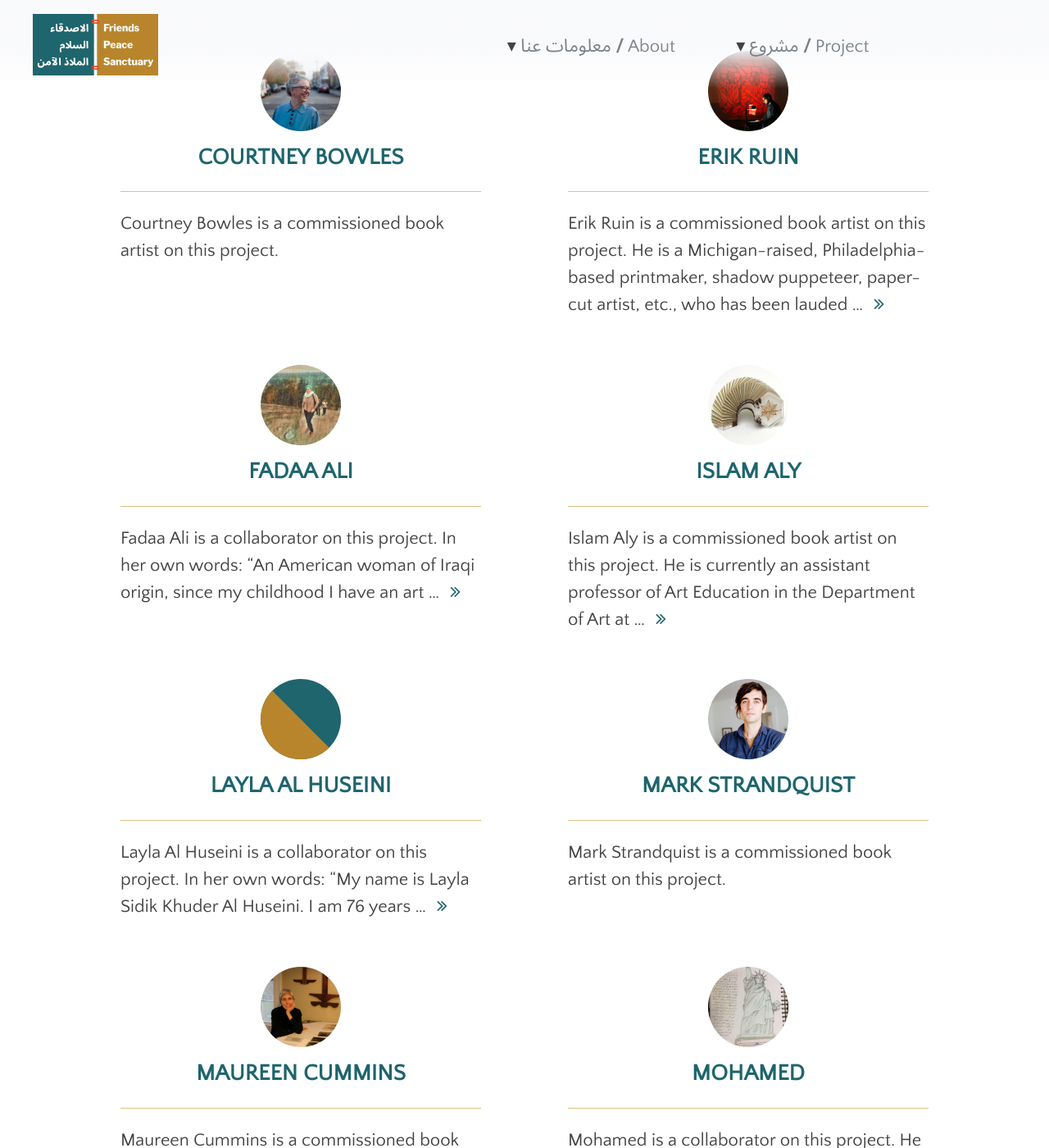
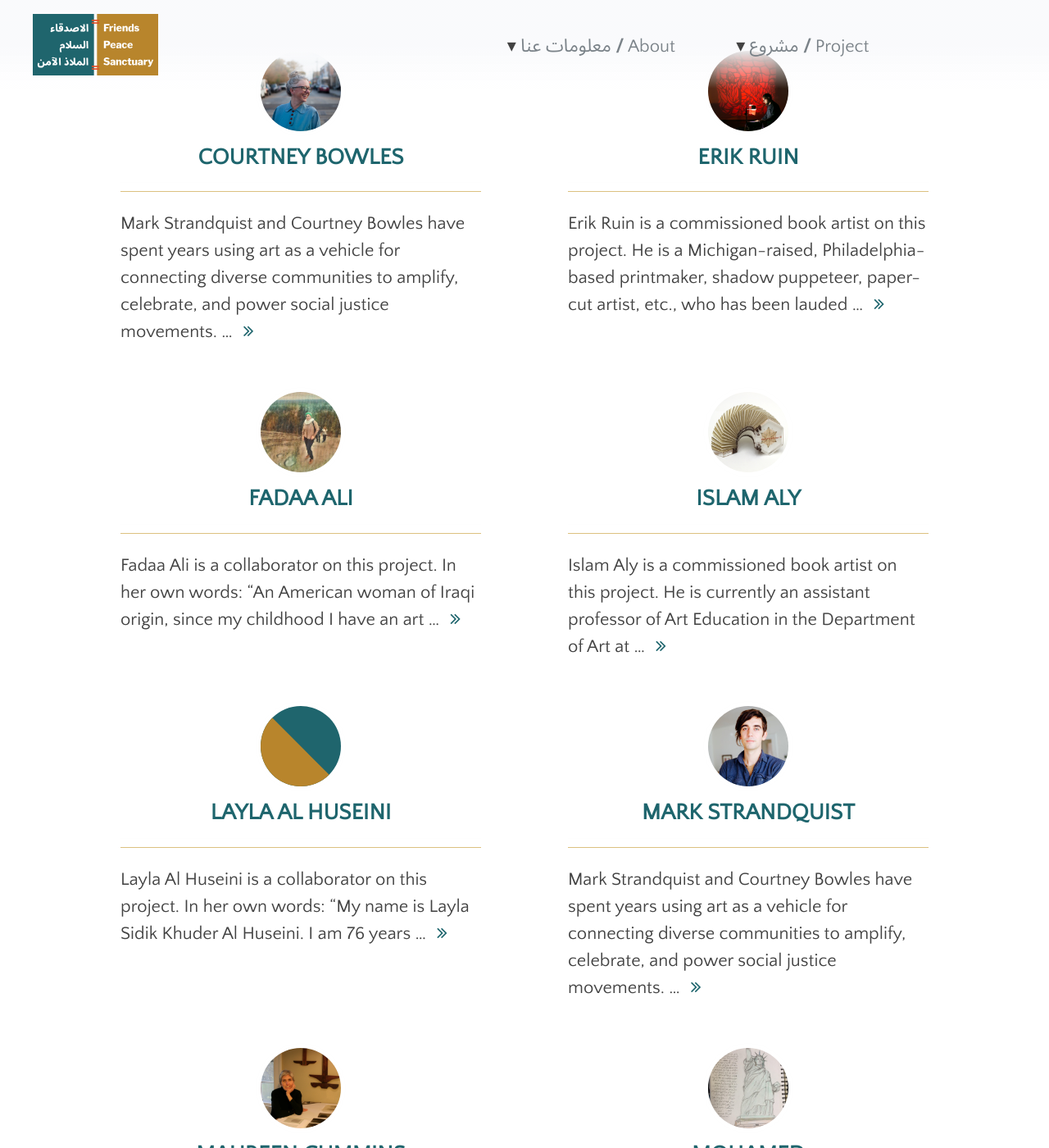
Before and after one commit to swat-ds/fps.swarthmore.edu, a Jekyll site: the page built from _pages/artists.md, in a window 1280 px wide and 1400 px high, scrolled down 630 px. Shown: the whole window at 82% size. Built offline with Jekyll 4.4.1, drawn with Linux system fonts in a browser that asks for light colours; part of the change alters nothing that is shown.

Commit message:
adds expanded mark/courtney bio

```diff
--- a/_data/authors.yml
+++ b/_data/authors.yml
@@ -22,7 +22,8 @@ Ali Salman:
 
 Courtney Bowles:
   name: Courtney Bowles
-  bio: Courtney Bowles is a commissioned book artist on this project.
+  bio: >
+    Mark Strandquist and Courtney Bowles have spent years using art as a vehicle for connecting diverse communities to amplify, celebrate, and power social justice movements. Their projects combine organizing strategies and urgently needed services, with collaborative, poetic, and performative actions that connect diverse and often antagonistic actors (abolitionists, police departments, service providers, and those impacted by the criminal justice system) to not only imagine more just and beautiful worlds, but to try and build them. They have received multiple awards, fellowships, national residencies, and reached wide audiences through the NY Times, NPR, the Guardian, the Washington Post, PBS NewsHour, and VICE. Their work has been exhibited at Project Row Houses, Philadelphia Museum of Art, Virginia Museum of Fine Art, and galleries across the country. Their work has been seen and engaged by tens of thousands of people through exhibits in legal clinics, parades, church basements, conferences, state legislatures, and many other non-traditional art spaces. They currently direct the People’s Paper Co-op in Philadelphia, PA, the Performing Statistics project in Richmond, VA and In 2017, building on a fellowship from A Blade of Grass, they received the Open Societies Moving Walls grant to expand the ongoing project, The Reentry Think Tank.
   avatar: CourtneyBowlesbio-sq.jpg
   url: http://www.peoplespaperco-op.com/
 
@@ -58,7 +59,8 @@ Layla Al Huseini:
 
 Mark Strandquist:
   name: Mark Strandquist
-  bio: Mark Strandquist is a commissioned book artist on this project.
+  bio: >
+     Mark Strandquist and Courtney Bowles have spent years using art as a vehicle for connecting diverse communities to amplify, celebrate, and power social justice movements. Their projects combine organizing strategies and urgently needed services, with collaborative, poetic, and performative actions that connect diverse and often antagonistic actors (abolitionists, police departments, service providers, and those impacted by the criminal justice system) to not only imagine more just and beautiful worlds, but to try and build them. They have received multiple awards, fellowships, national residencies, and reached wide audiences through the NY Times, NPR, the Guardian, the Washington Post, PBS NewsHour, and VICE. Their work has been exhibited at Project Row Houses, Philadelphia Museum of Art, Virginia Museum of Fine Art, and galleries across the country. Their work has been seen and engaged by tens of thousands of people through exhibits in legal clinics, parades, church basements, conferences, state legislatures, and many other non-traditional art spaces. They currently direct the People’s Paper Co-op in Philadelphia, PA, the Performing Statistics project in Richmond, VA and In 2017, building on a fellowship from A Blade of Grass, they received the Open Societies Moving Walls grant to expand the ongoing project, The Reentry Think Tank.
   avatar: MarkStrandquistbio-sq.jpg
   url: http://www.nomovement.com/
 
```
